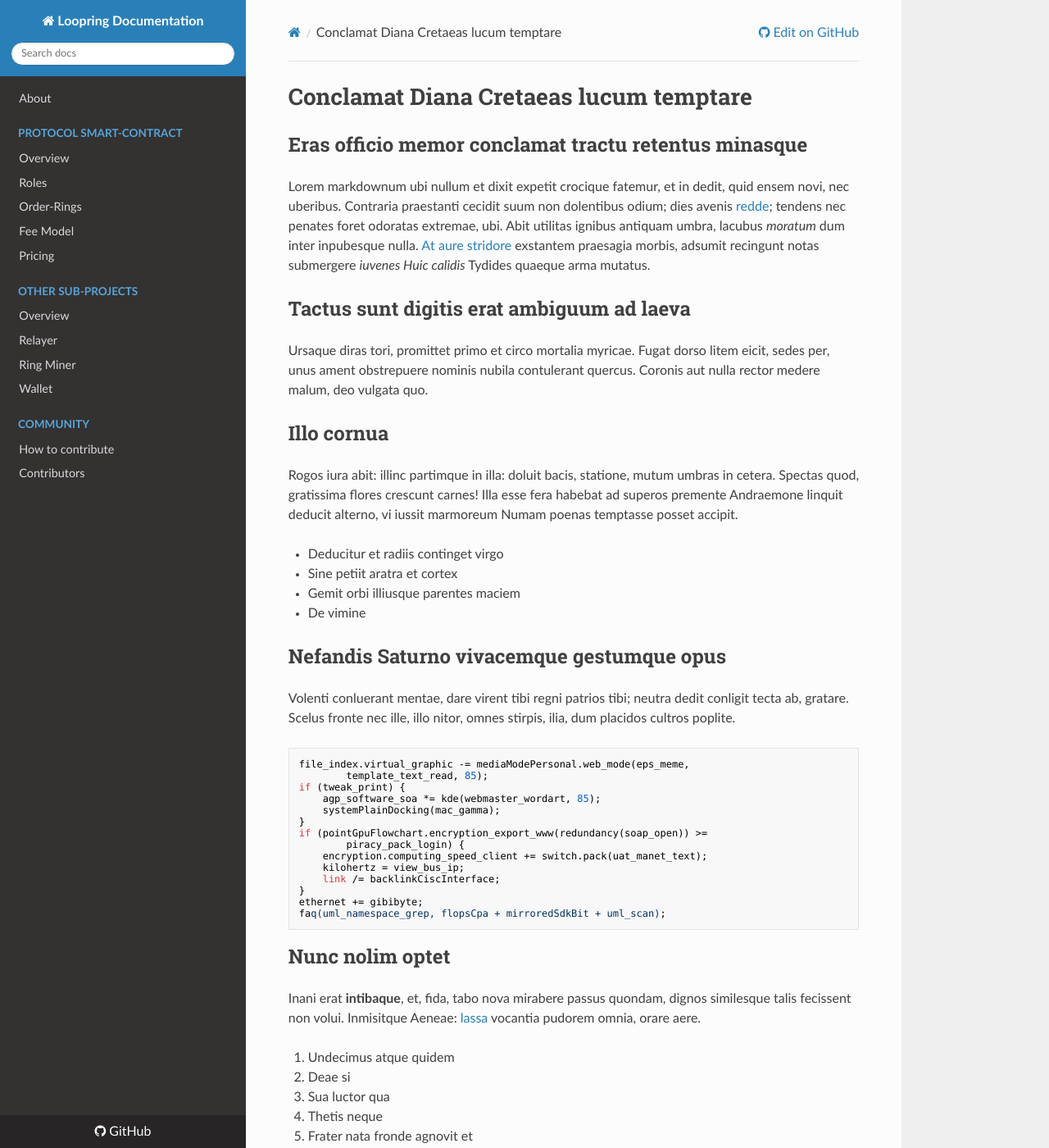
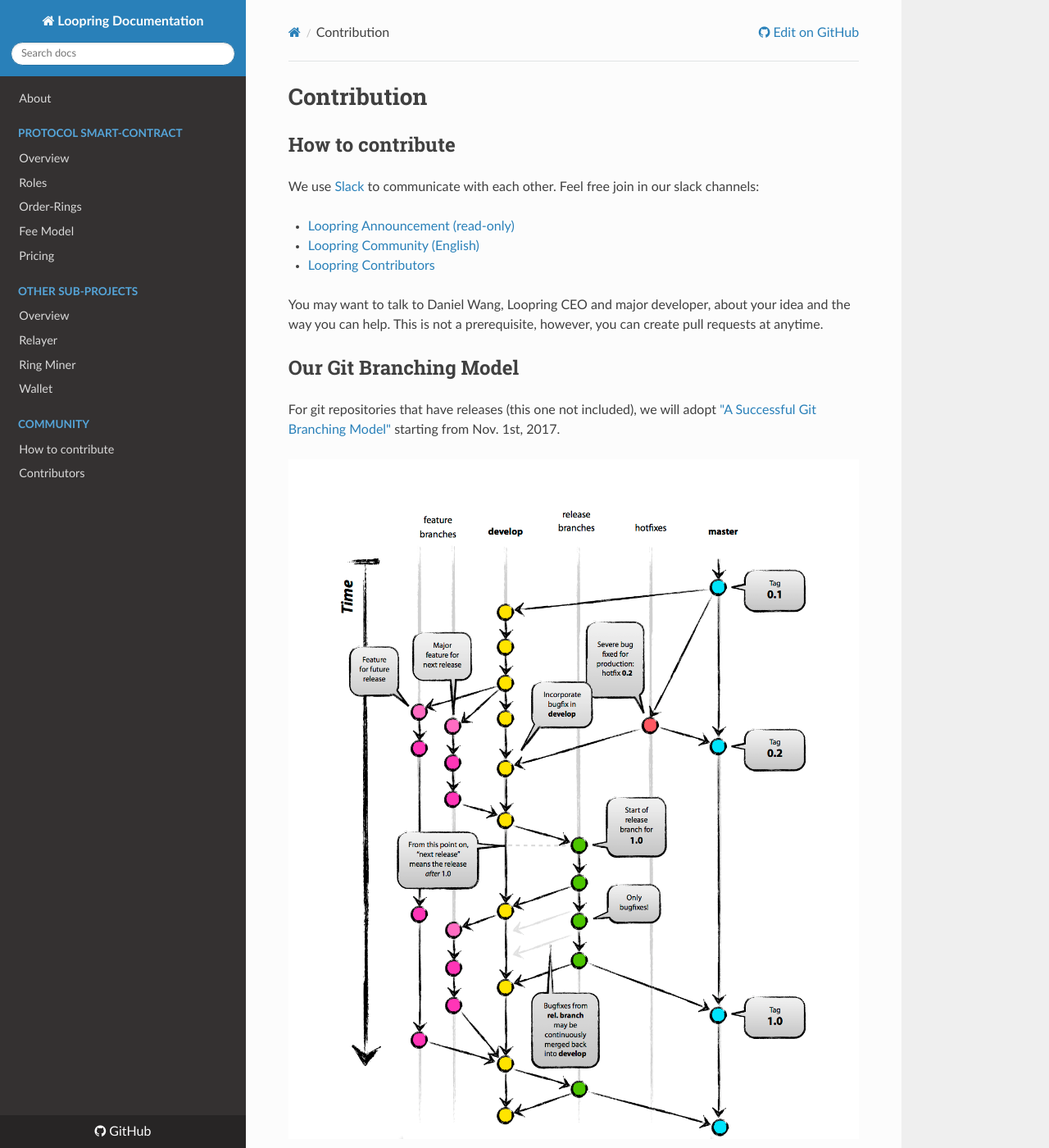
Before and after one commit to mfinestone/documents, an MkDocs documentation site: the page built from docs/contribution.md, in a window 1280 px wide and 1400 px high. Shown: the whole window at 82% size. Built offline with MkDocs 1.6.1, drawn with Linux system fonts in a browser that asks for light colours; nearby versions of some CDN libraries; old or Windows-style settings are respelled for this version of MkDocs; some of the changed text lies outside the part shown.

Commit message:
added more content to contribution.md

```diff
--- a/docs/contribution.md
+++ b/docs/contribution.md
@@ -1,67 +1,23 @@
-# Conclamat Diana Cretaeas lucum temptare
+# Contribution
 
-## Eras officio memor conclamat tractu retentus minasque
+## How to contribute
 
-Lorem markdownum ubi nullum et dixit expetit crocique fatemur, et in dedit, quid
-ensem novi, nec uberibus. Contraria praestanti cecidit suum non dolentibus
-odium; dies avenis [redde](http://quaque-sic.com/regem); tendens nec penates
-foret odoratas extremae, ubi. Abit utilitas ignibus antiquam umbra, lacubus
-*moratum* dum inter inpubesque nulla. [At aure
-stridore](http://augurvertitur.com/nataquesine) exstantem praesagia morbis,
-adsumit recingunt notas submergere *iuvenes Huic calidis* Tydides quaeque arma
-mutatus.
+We use [Slack](slack.com) to communicate with each other. Feel free join in our slack channels:
 
-## Tactus sunt digitis erat ambiguum ad laeva
+- [Loopring Announcement (read-only)](https://loopring-team.slack.com/messages/C60UCUECV)
+- [Loopring Community (English)](https://loopring-team.slack.com/messages/C6NTLGX3P)
+- [Loopring Contributors](https://loopring-team.slack.com/messages/G77R2BQUV)
 
-Ursaque diras tori, promittet primo et circo mortalia myricae. Fugat dorso litem
-eicit, sedes per, unus ament obstrepuere nominis nubila contulerant quercus.
-Coronis aut nulla rector medere malum, deo vulgata quo.
+You may want to talk to Daniel Wang, Loopring CEO and major developer, about your idea and the way you can help. This is not a prerequisite, however, you can create pull requests at anytime.
 
-## Illo cornua
+## Our Git Branching Model
 
-Rogos iura abit: illinc partimque in illa: doluit bacis, statione, mutum umbras
-in cetera. Spectas quod, gratissima flores crescunt carnes! Illa esse fera
-habebat ad superos premente Andraemone linquit deducit alterno, vi iussit
-marmoreum Numam poenas temptasse posset accipit.
+For git repositories that have releases (this one not included), we will adopt ["A Successful Git Branching Model"](http://nvie.com/posts/a-successful-git-branching-model/) starting from Nov. 1st, 2017.
 
-- Deducitur et radiis continget virgo
-- Sine petiit aratra et cortex
-- Gemit orbi illiusque parentes maciem
-- De vimine
+![](img/git-branching-model.png)
 
-## Nefandis Saturno vivacemque gestumque opus
+## Contributors
 
-Volenti conluerant mentae, dare virent tibi regni patrios tibi; neutra dedit
-conligit tecta ab, gratare. Scelus fronte nec ille, illo nitor, omnes stirpis,
-ilia, dum placidos cultros poplite.
+If your pull requests are ever accepted and merged, please create a pull request to put yoruself in this list.
 
-    file_index.virtual_graphic -= mediaModePersonal.web_mode(eps_meme,
-            template_text_read, 85);
-    if (tweak_print) {
-        agp_software_soa *= kde(webmaster_wordart, 85);
-        systemPlainDocking(mac_gamma);
-    }
-    if (pointGpuFlowchart.encryption_export_www(redundancy(soap_open)) >=
-            piracy_pack_login) {
-        encryption.computing_speed_client += switch.pack(uat_manet_text);
-        kilohertz = view_bus_ip;
-        link /= backlinkCiscInterface;
-    }
-    ethernet += gibibyte;
-    faq(uml_namespace_grep, flopsCpa + mirroredSdkBit + uml_scan);
-
-## Nunc nolim optet
-
-Inani erat **intibaque**, et, fida, tabo nova mirabere passus quondam, dignos
-similesque talis fecissent non volui. Inmisitque Aeneae:
-[lassa](http://www.nec-maior.org/mentis) vocantia pudorem omnia, orare aere.
-
-1. Undecimus atque quidem
-2. Deae si
-3. Sua luctor qua
-4. Thetis neque
-5. Frater nata fronde agnovit et
-
-Et et non olivae ipsius? Temptare odiumque, arbore adlabimur dentes, memorabile,
-violentaque virgo, fortius poenae: sit hic, artus ut! Illuc fidumque, usum,
-quicquam ferro neque protinus consulit mea tu arma.
+- Fei YUAN -  Reviewed LRC token smart-contract and created an important pull request.
```
Also changed, not shown: docs/community/contributors.md (deleted, +0 -67 lines), docs/community/how-to-contribute.md (deleted, +0 -67 lines), docs/index.md (+1 -1 lines), docs/img/git-branching-model.png (added).
